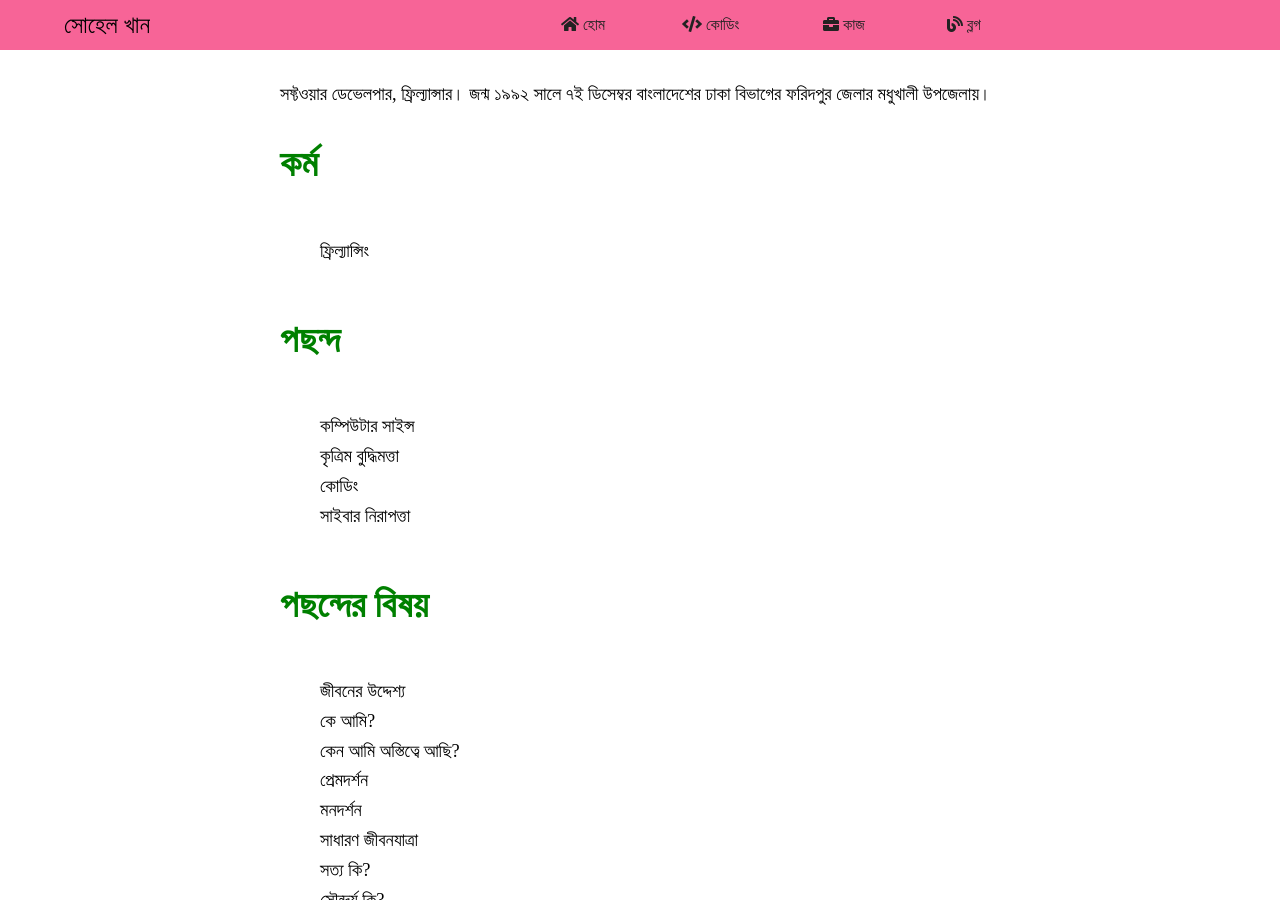
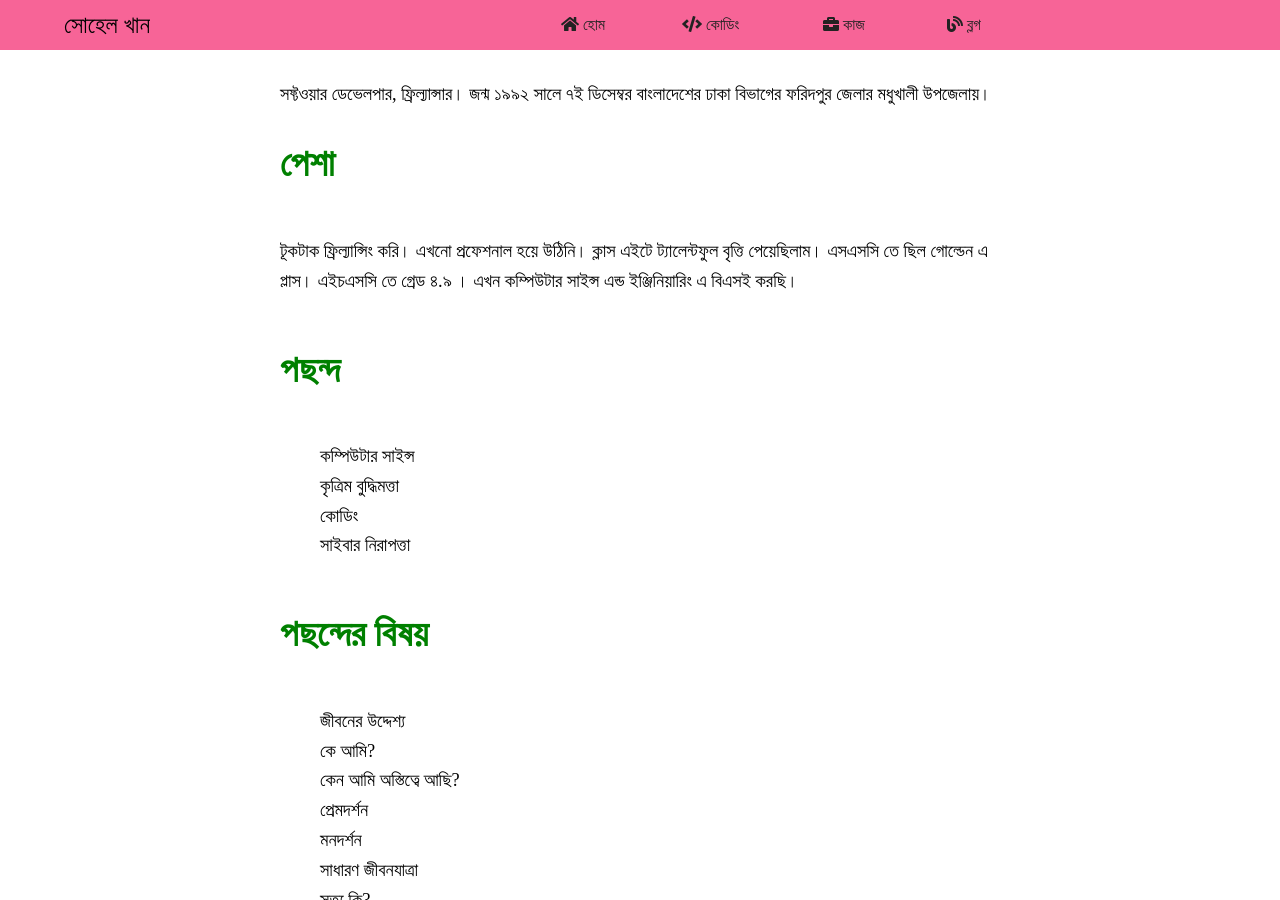
Before and after one commit to sohelkhanz/sohelkhanz.github.io, a Jekyll site: the page built from index.md, in a window 1280 px wide and 900 px high. Built offline with Jekyll 4.4.1, drawn with Linux system fonts in a browser that asks for light colours.

Commit message:
Update index.md

```diff
--- a/index.md
+++ b/index.md
@@ -6,10 +6,10 @@ permalink: /
 layout: default
 ---
 
-কর্ম
+পেশা
 ========
 
-- ফ্রিল্যান্সিং
+টূকটাক ফ্রিল্যান্সিং করি। এখনো প্রফেশনাল হয়ে উঠিনি। ক্লাস এইটে ট্যালেন্টফুল বৃত্তি পেয়েছিলাম। এসএসসি তে ছিল গোল্ডেন এ প্লাস। এইচএসসি তে গ্রেড ৪.৯ । এখন কম্পিউটার সাইন্স এন্ড ইঞ্জিনিয়ারিং এ বিএসই করছি।
 
 
 
```
